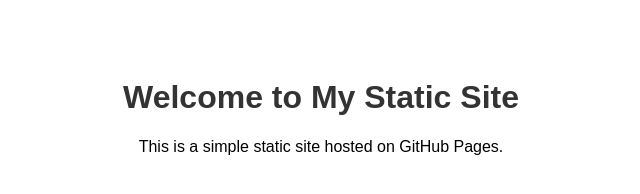
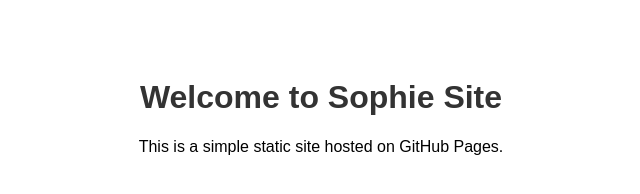
Before and after one commit to yecha2024/sophie-site, a plain HTML site: page index.html in a window 1280 px wide. Shown: the whole page, without its empty margins (319-959 px from the left). Drawn offline with Linux system fonts and the light colour scheme.

Commit message:
Your commit message

```diff
--- a/index.html
+++ b/index.html
@@ -7,7 +7,7 @@
     <link rel="stylesheet" href="styles.css">
 </head>
 <body>
-    <h1>Welcome to My Static Site</h1>
+    <h1>Welcome to Sophie Site</h1>
     <p>This is a simple static site hosted on GitHub Pages.</p>
     <script src="script.js"></script>
 </body>
```
